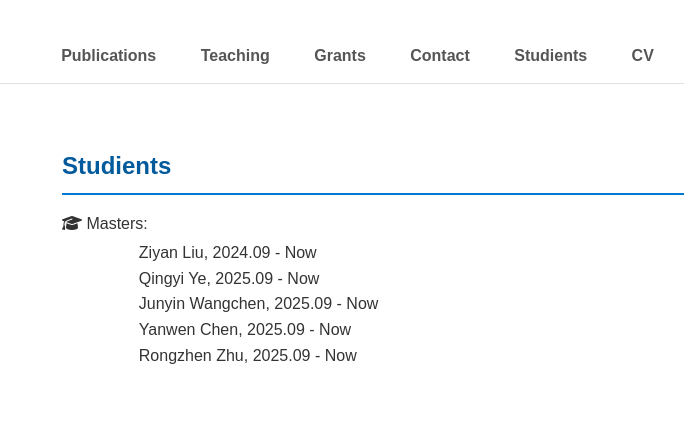
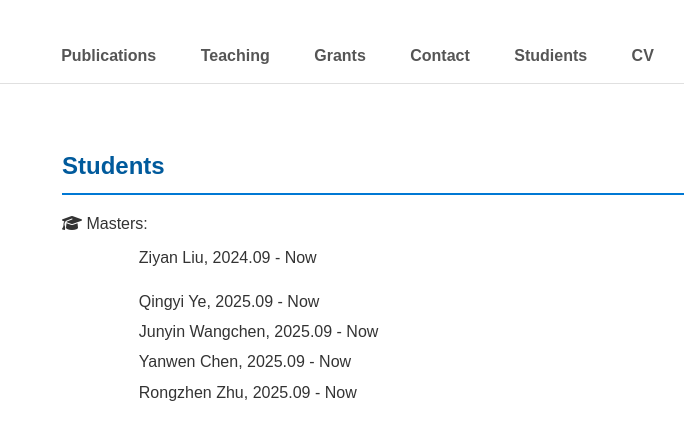
Before and after one commit to Jiangzhou-Wang/Jiangzhou-Wang.github.io, a plain HTML site: page studients.html in a window 1280 px wide. Shown: the top 421 px of the page, 378-1062 px from the left. Drawn offline with Linux system fonts and the light colour scheme.

Commit message:
Update studients.html

```diff
--- a/studients.html
+++ b/studients.html
@@ -223,33 +223,30 @@
     </aside>
 
     <main>
-      <section id="studients">
-        <h2 style="color: #005a9c; border-bottom: 2px solid #0078d4;">Studients</h2>
-        <p style="margin: 0.2em 0 0.1em;">
-          <i class="fas fa-graduation-cap"></i> Masters:
-        </p>
-        <div style="margin-left: 4.8em; line-height: 1.6;">
-          Ziyan Liu, 2024.09 - Now<br>
-        </div>
+ <section id="studients">
+    <h2 style="color: #005a9c; border-bottom: 2px solid #0078d4;">Students</h2>
 
-        <div style="margin-left: 4.8em; line-height: 1.6;">
-          Qingyi Ye, 2025.09 - Now<br>
-        </div>
+    <p style="margin: 0.3em 0;">
+      <i class="fas fa-graduation-cap"></i> Masters:
+    </p>
 
-        <div style="margin-left: 4.8em; line-height: 1.6;">
-          Junyin Wangchen, 2025.09 - Now<br>
-        </div>
+    <!-- 2024 -->
+      <div style="margin-left: 4.8em; line-height: 1.9;">
+        Ziyan Liu, 2024.09 - Now
+      </div>
 
-        <div style="margin-left: 4.8em; line-height: 1.6;">
-          Yanwen Chen, 2025.09 - Now<br>
-        </div>
+    <!-- 留空一行（关键） -->
+    <div style="height: 0.8em;"></div>
 
-        <div style="margin-left: 4.8em; line-height: 1.6;">
-          Rongzhen Zhu, 2025.09 - Now<br>
-        </div>
+    <!-- 2025 -->
+    <div style="margin-left: 4.8em; line-height: 1.9;">
+      Qingyi Ye, 2025.09 - Now<br>
+      Junyin Wangchen, 2025.09 - Now<br>
+      Yanwen Chen, 2025.09 - Now<br>
+      Rongzhen Zhu, 2025.09 - Now
+    </div>
+  </section>
 
-
-      </section>
     </main>
   </div>
 </body>
```
